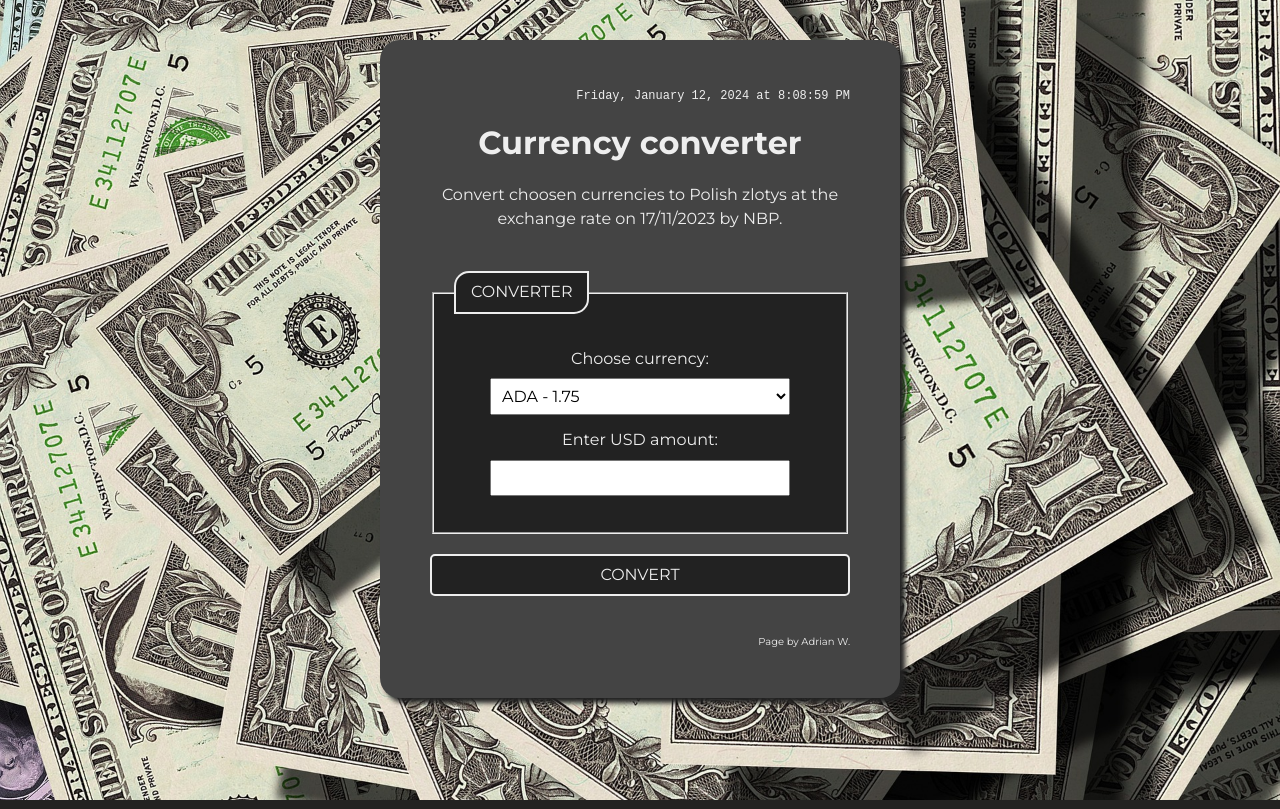
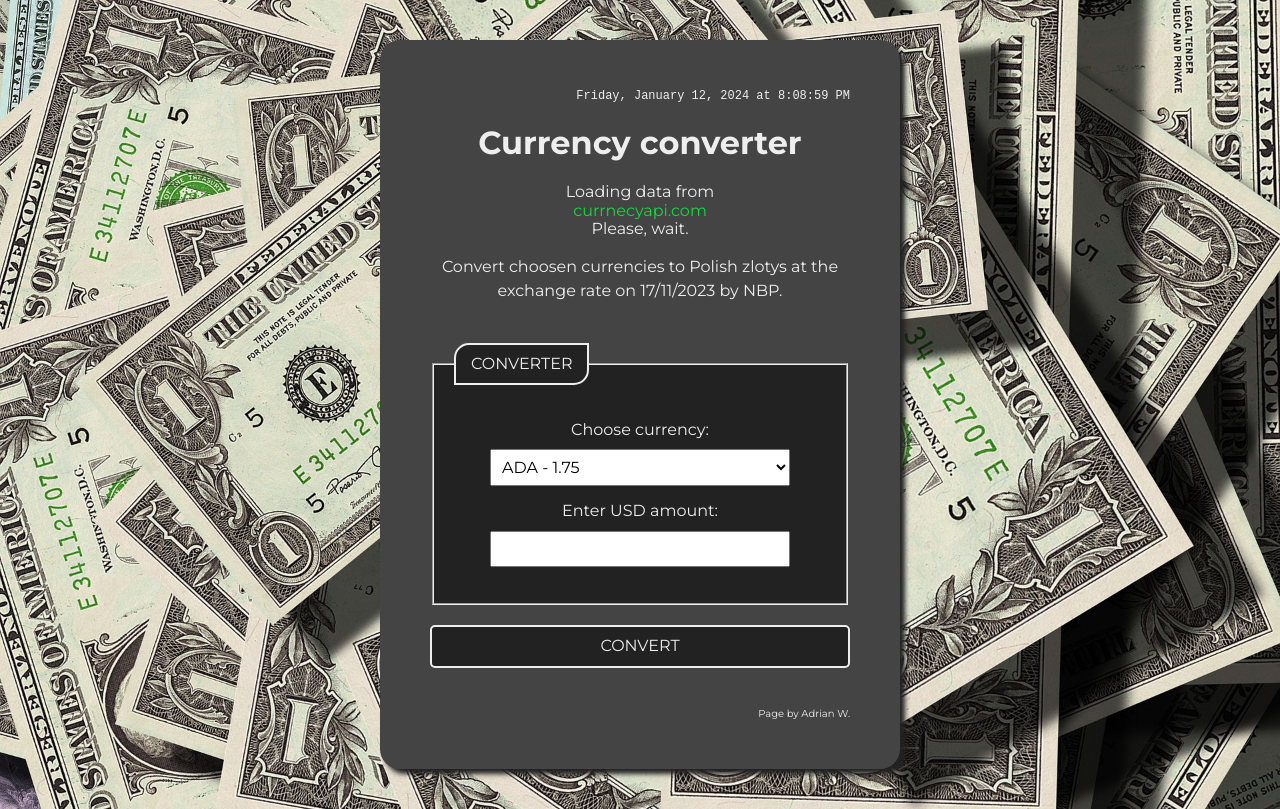
Before and after one commit to Adrode/currency-converter-react, a React (Create React App) app: page / in a window 1280 px wide. Built offline with nearby package versions, Linux system fonts and the light colour scheme.

Commit message:
Loading component prepared

```diff
--- a/src/App/App.js
+++ b/src/App/App.js
@@ -1,5 +1,6 @@
 import Container from "./Container";
 import Clock from "./Clock";
+import Loading from "./Loading";
 import Header from "./Header";
 import Paragraph from "./Paragraph";
 import Footer from "./Footer";
@@ -8,12 +9,12 @@ import Form from "./Form";
 function App() {
 
   return (
-
     <Container>
       <Clock />
       <Header
         title="Currency converter"
       />
+      <Loading />
       <Paragraph
         text="Convert choosen currencies to Polish zlotys
         at the exchange rate on 17/11/2023 by NBP."
--- /dev/null
+++ b/src/App/Loading/index.js
@@ -0,0 +1,14 @@
+import { StyledLoading, StyledURL } from "./styled";
+
+const Loading = () => {
+    return (
+        <StyledLoading>
+            Loading data from<br />
+            <StyledURL href = "https://currencyapi.com/">currnecyapi.com
+            </StyledURL><br />
+            Please, wait.
+        </StyledLoading>
+    );
+};
+
+export default Loading;
--- /dev/null
+++ b/src/App/Loading/styled.js
@@ -0,0 +1,15 @@
+import styled from "styled-components";
+
+export const StyledLoading = styled.div`
+    text-align: center;
+`;
+
+export const StyledURL = styled.a`
+    text-decoration: none;
+    color: ${({ theme }) => theme.color.malachite};
+    transition: 0.5s;
+
+    &:hover {
+        filter: brightness(110%);
+    };
+`;
--- a/src/theme.js
+++ b/src/theme.js
@@ -5,5 +5,7 @@ export const theme = {
       gallery: "#eee",
       mineShaft: "#222",
       white: "#fff",
+      malachite: "#11dc3d",
+      milanoRed: "#B10d0d",
     },
   };
```
